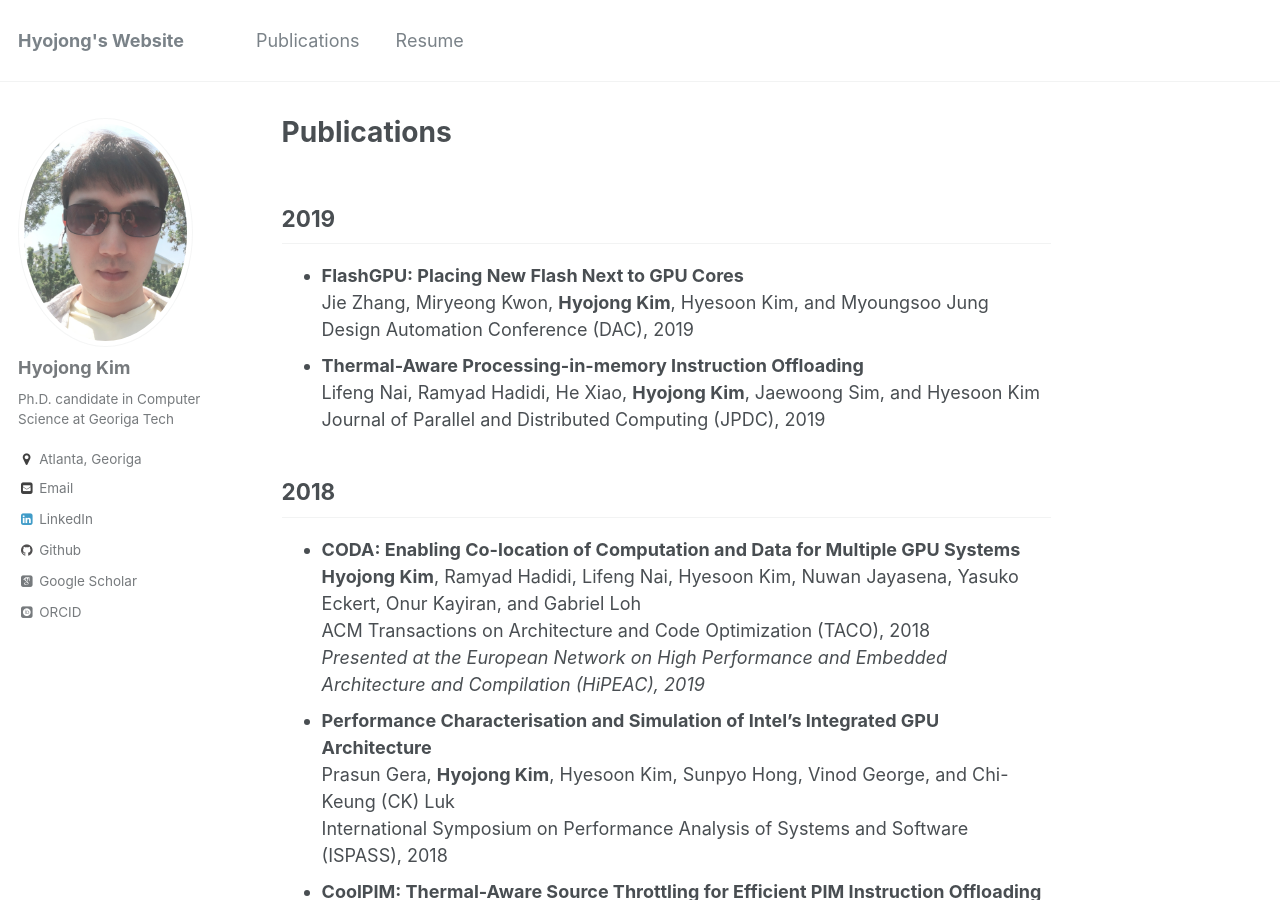
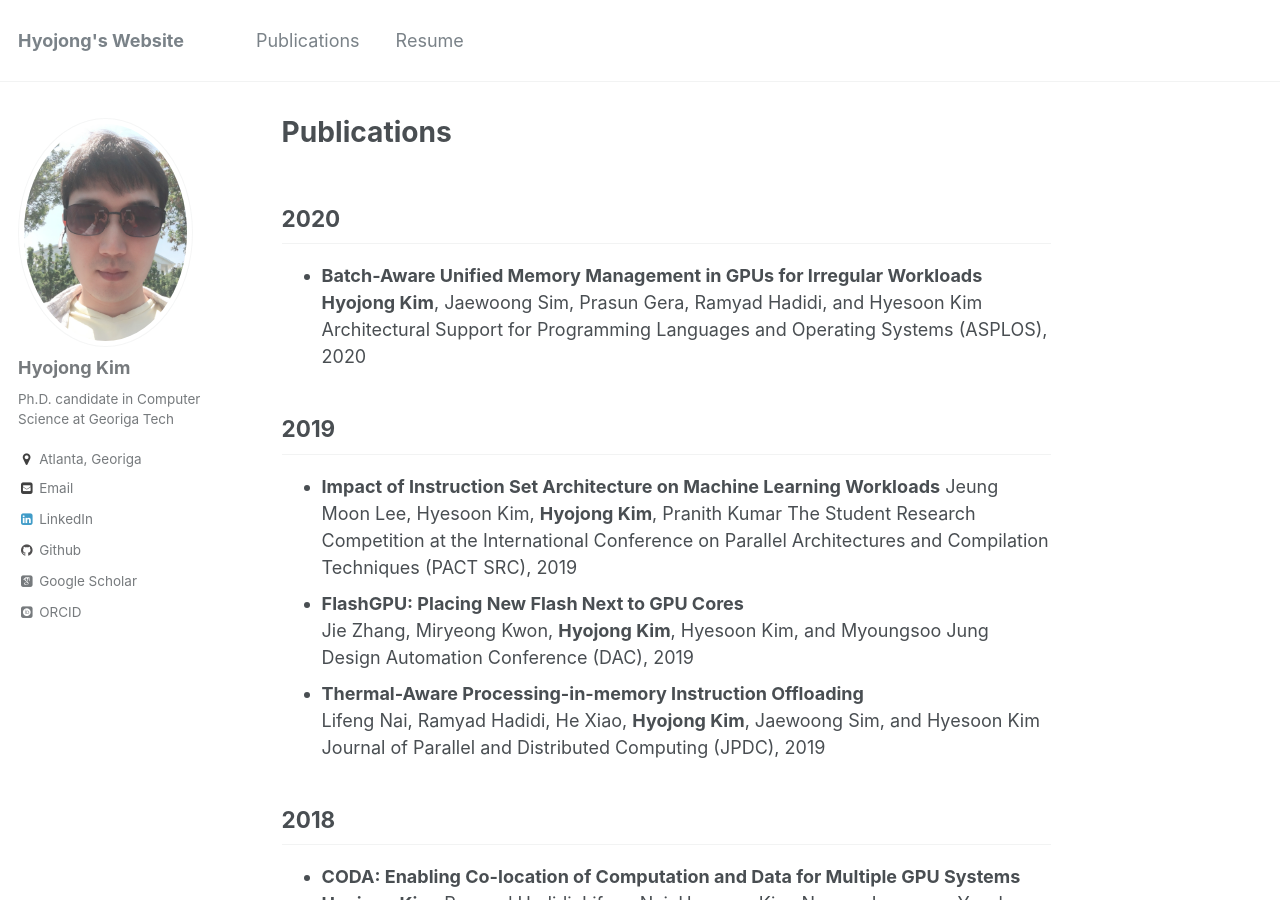
Before and after one commit to hyojongk/hyojongk.github.io, a Jekyll site: the page built from _pages/publications.md, in a window 1280 px wide and 900 px high. Built offline with Jekyll 4.4.1, drawn with Linux system fonts in a browser that asks for light colours; some web fonts are replaced.

Commit message:
updated publication and resume

```diff
--- a/_pages/publications.md
+++ b/_pages/publications.md
@@ -3,8 +3,15 @@ permalink: /publications/
 title: "Publications"
 author_profile: true
 ---
+## 2020
+  * __Batch-Aware Unified Memory Management in GPUs for Irregular Workloads__
+    __Hyojong Kim__, Jaewoong Sim, Prasun Gera, Ramyad Hadidi, and Hyesoon Kim
+    Architectural Support for Programming Languages and Operating Systems (ASPLOS), 2020
+
 ## 2019
-
+  * __Impact of Instruction Set Architecture on Machine Learning Workloads__
+    Jeung Moon Lee, Hyesoon Kim, __Hyojong Kim__, Pranith Kumar
+    The Student Research Competition at the International Conference on Parallel Architectures and Compilation Techniques (PACT SRC), 2019
   * __FlashGPU: Placing New Flash Next to GPU Cores__
     Jie Zhang, Miryeong Kwon, __Hyojong Kim__, Hyesoon Kim, and Myoungsoo Jung
     Design Automation Conference (DAC), 2019
```
Also changed, not shown: 1 other file.
